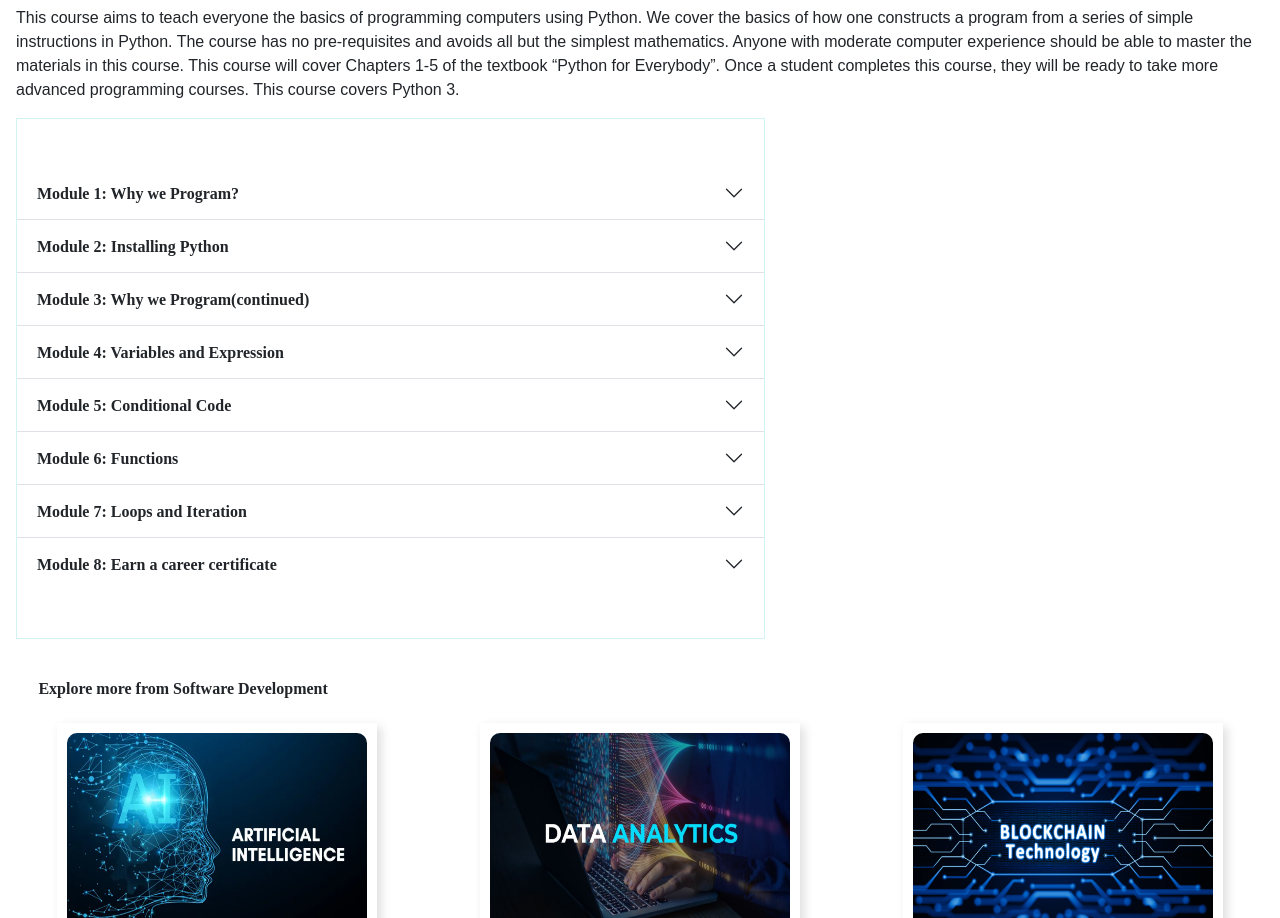
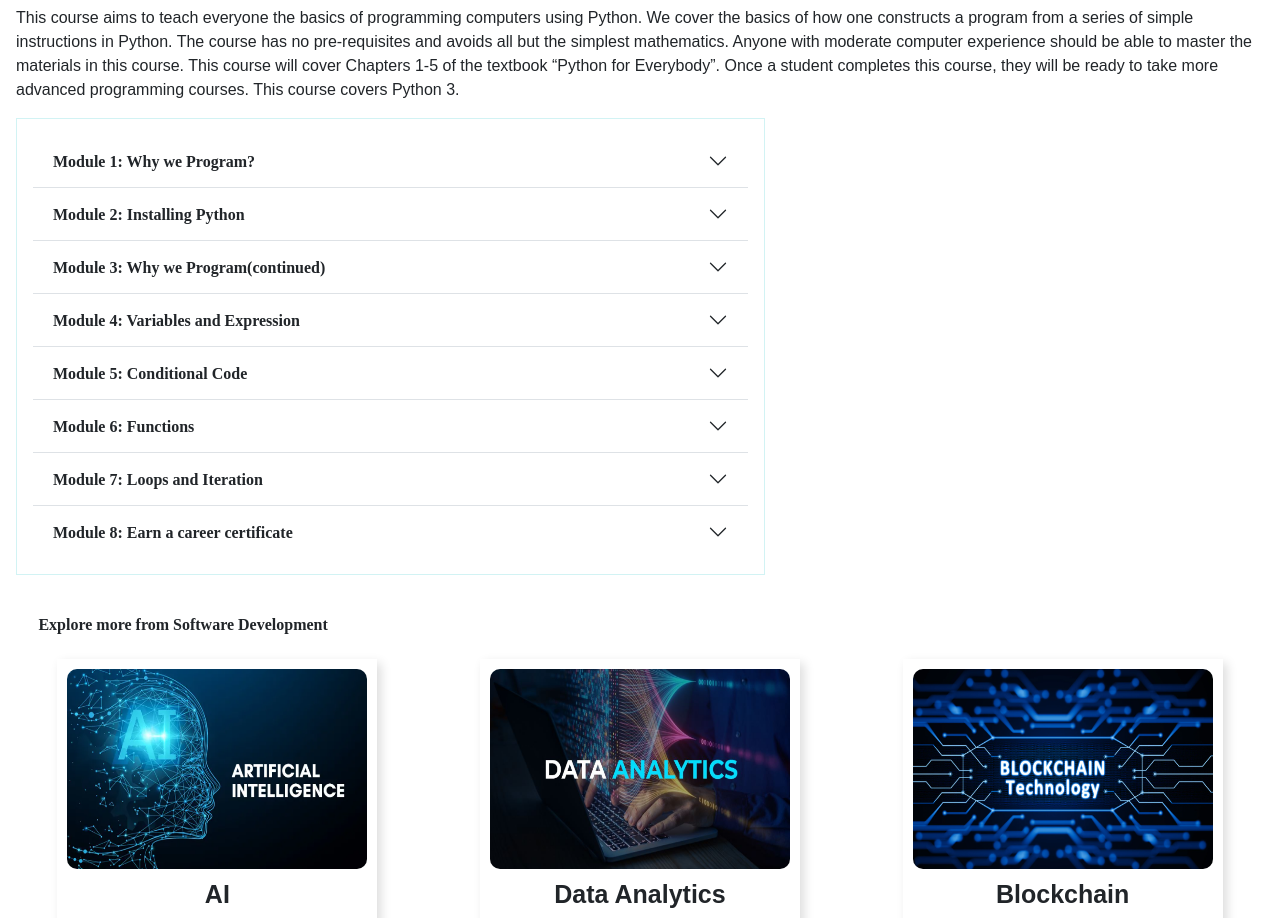
Before and after one commit to rutujajan26/e-commerce-website, a plain HTML site: page programming.html in a window 1280 px wide. Shown: the part 1963-2881 px from the top of the page. Drawn offline with nearby package versions, Linux system fonts and the light colour scheme.

Commit message:
update resposive

```diff
--- a/programming.html
+++ b/programming.html
@@ -249,7 +249,7 @@
   <h6 id="scrollspyHeading3"><b>There are 7 modules in this course</b></h6>
   <p>This course aims to teach everyone the basics of programming computers using Python. We cover the basics of how one constructs a program from a series of simple instructions in Python.  The course has no pre-requisites and avoids all but the simplest mathematics. Anyone with moderate computer experience should be able to master the materials in this course. This course will cover Chapters 1-5 of the textbook “Python for Everybody”.  Once a student completes this course, they will be ready to take more advanced programming courses. This course covers Python 3.</p>
 
- <div class="accordion accordion-flush py-5" id="pills-modules" style="width: 60%; border: 1px solid rgb(210, 243, 244);">
+ <div class="accordion accordion-flush p-3" id="pills-modules" style="width: 60%; border: 1px solid rgb(210, 243, 244);">
   <div class="accordion-item">
     <h2 class="accordion-header">
       <button class="accordion-button collapsed" type="button" data-bs-toggle="collapse" data-bs-target="#flush-collapseOne" aria-expanded="false" aria-controls="flush-collapseOne">
```
